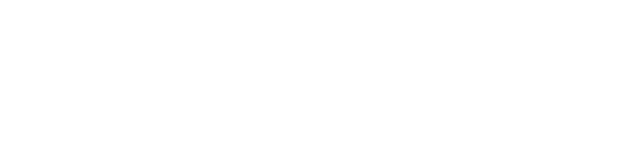
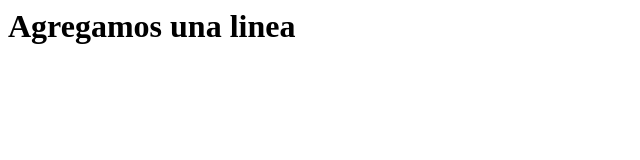
Before and after one commit to andres80014/ejemplo1, a plain HTML site: page index.html in a window 1280 px wide. Shown: the whole page, without its empty margins (0-640 px from the left). Drawn offline with Linux system fonts and the light colour scheme.

Commit message:
agregamos h1

```diff
--- a/index.html
+++ b/index.html
@@ -1,3 +1,4 @@
 <html>
     <title>GIT</title>
+    <h1>Agregamos una linea</h1>
 </html>
```
